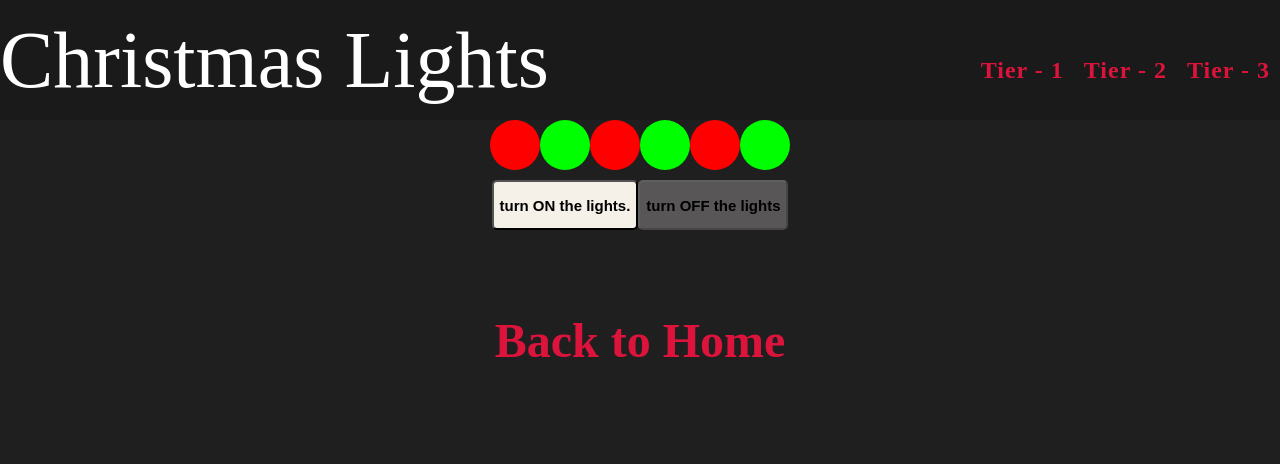
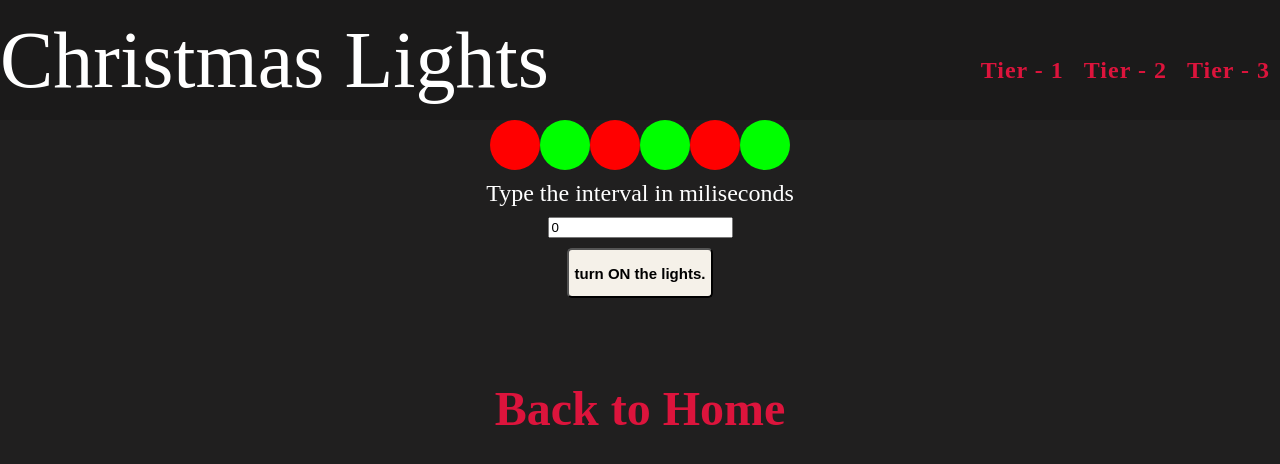
Before and after one commit to Gammarkin/app-ideas-executions, a React (Create React App) app in the folder app-ideas/: page /xmas-lights in a window 1280 px wide. Shown: the top 464 px of the page. Built offline with nearby package versions, Linux system fonts and the light colour scheme.

Commit message:
made the final version of xmasLights

```diff
--- a/app-ideas/src/pages/ChristmasLights.js
+++ b/app-ideas/src/pages/ChristmasLights.js
@@ -9,8 +9,20 @@ export default class ChristmasLights extends Component {
     this.state = {
       intervalID: '',
       disabled: false,
+      inputValue: 0,
+      clicked: false,
+      msg: 'ON',
+      classs: 'xmasOn',
     };
   }
+
+  handleInput = ({target}) => {
+    if (!target.value) {
+      this.setState({disabled: true});
+    } else {
+      this.setState({inputValue: target.value, disabled: false});
+    }
+  };
 
   handleChangeLights = () => {
     const firstBall = document.querySelectorAll('.firstBall');
@@ -32,47 +44,50 @@ export default class ChristmasLights extends Component {
   };
 
   handleButton = () => {
-    const intervalID = window.setInterval(this.handleChangeLights, 120);
-    this.setState({intervalID, disabled: true});
-    this.handleChangeBtnMessage();
+    const {inputValue, clicked} = this.state;
+    if (clicked) {
+      this.handleStop();
+      this.setState({clicked: false, msg: 'ON', classs: 'xmasOn'});
+    } else {
+      const intervalID = window.setInterval(
+        this.handleChangeLights,
+        inputValue
+      );
+      this.setState({intervalID, clicked: true, msg: 'OFF', classs: 'xmasOff'});
+      this.handleChangeBtnMessage();
+    }
   };
 
   handleStop = () => {
     const {intervalID} = this.state;
 
     clearInterval(intervalID);
-    this.setState({disabled: false});
   };
 
   render() {
-    const {disabled} = this.state;
+    const {disabled, inputValue, msg, classs} = this.state;
     return (
       <div>
         <Header text="Christmas Lights" show={true} />
         <div className="xmasDiv">
           <section className="xmasBalls">
-            <div className="firstBall"></div>
-            <div className="secondBall"></div>
-            <div className="firstBall"></div>
-            <div className="secondBall"></div>
-            <div className="firstBall"></div>
-            <div className="secondBall"></div>
+            <div className="firstBall" />
+            <div className="secondBall" />
+            <div className="firstBall" />
+            <div className="secondBall" />
+            <div className="firstBall" />
+            <div className="secondBall" />
           </section>
+          <p className="xmasP">Type the interval in miliseconds</p>
+          <input type="number" onChange={this.handleInput} value={inputValue} />
           <div className="flex">
             <button
-              className={`switchBtn xmasOn`}
+              className={`switchBtn ${classs}`}
               type="button"
               onClick={this.handleButton}
               disabled={disabled}
             >
-              {`turn ON the lights.`}
-            </button>
-            <button
-              disabled={!disabled}
-              className="switchBtn xmasOff"
-              onClick={this.handleStop}
-            >
-              turn OFF the lights
+              {`turn ${msg} the lights.`}
             </button>
           </div>
         </div>
--- a/app-ideas/src/styles/Christmas.css
+++ b/app-ideas/src/styles/Christmas.css
@@ -66,3 +66,10 @@
   background-color: #0f0;
   border-radius: 50%;
 }
+
+.xmasP {
+  font-size: 1.5em;
+  color: #ffffff;
+  margin-top: 10px;
+  margin-bottom: 10px;
+}
```
